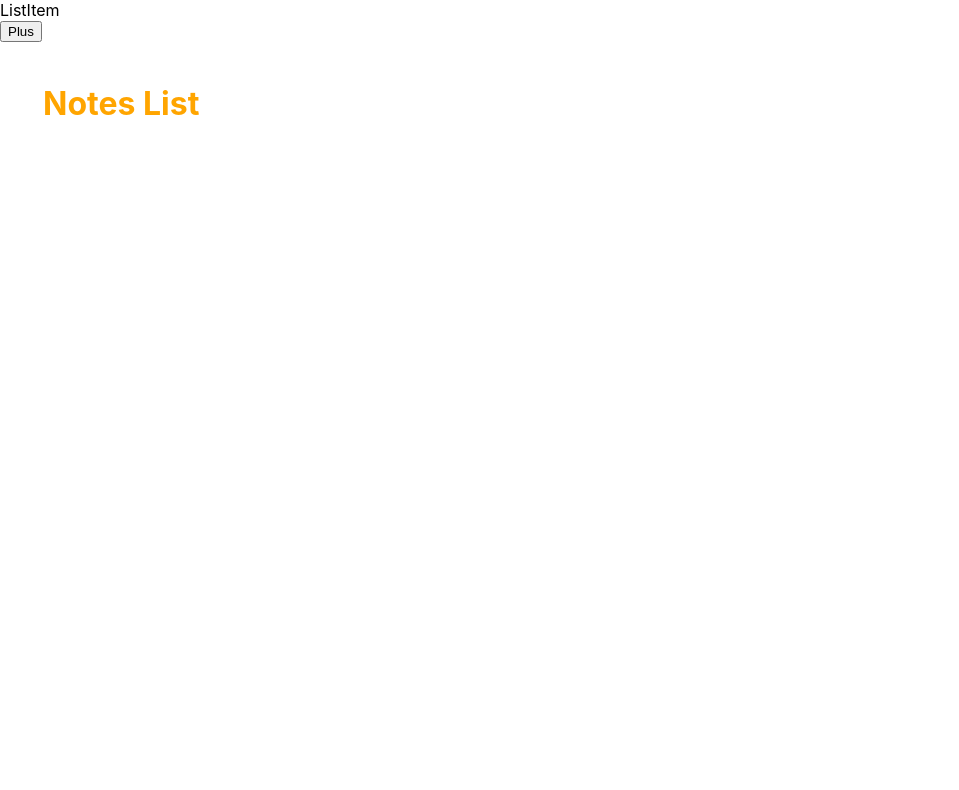
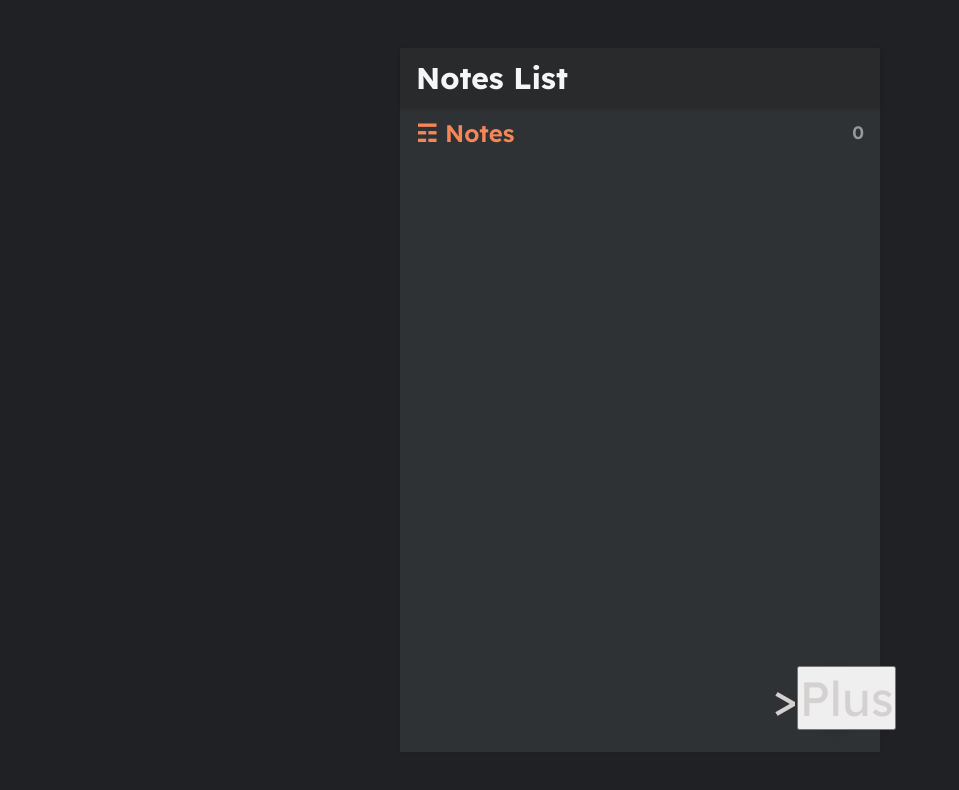
Before and after one commit to BushraMateen/notesapp, a React (Create React App) app: page / in a window 1280 px wide. Shown: the top 790 px of the page, without its empty margins (0-959 px from the left). Built offline with nearby package versions, Linux system fonts and the light colour scheme.

Commit message:
css styling

```diff
--- a/src/App.css
+++ b/src/App.css
@@ -1,38 +1,249 @@
-.App {
+@import url('https://fonts.googleapis.com/css2?family=Lexend:wght@400;600;700&display=swap');
+
+
+
+:root {
+  --color-main: #f68657;
+  --color-text: #383a3f;
+  --color-dark: #1f2124;
+  --color-gray: #677;
+  --color-bg: #f3f6f9;
+  --color-light: #acb4bd;
+  --color-lighter: #f9f9f9;
+  --color-white: #fff;
+  --color-border:#e0e3e6;
+}
+
+.dark {
+  --color-main: #f68657;
+  --color-text: #d6d1d1;
+  --color-dark: #f5f6f7;
+  --color-gray: #999;
+  --color-bg: #1f2124;
+  --color-lighter: #292a2c;
+  --color-white: #2e3235;
+  --color-border:#252629;
+}
+
+/* BASE STYLES */
+
+
+*{
+  margin: 0;
+  padding: 0;
+  box-sizing: border-box;
+  font-family: 'Lexend', sans-serif;
+  color: inherit;
+  font-size: inherit;
+  scroll-behavior: smooth;
+}
+
+
+body{
+  line-height: 1.8em;
+  font-weight: 400;
+  font-size: 16px;
+}
+
+a {
+  text-decoration: none;
+}
+
+/* APP STYLES */
+
+
+.container {
+  width: 100%;
+  height: 100vh;
+  color: var(--color-text);
+  background-color: var(--color-bg);
+  display: flex;
+  align-items: center;
+}
+
+
+.app {
+  width: 100%;
+  max-width: 480px;
+  height: 88vh;
+  margin: 0 auto;
+  background-color: var(--color-white);
+  box-shadow: 1px 1px 6px rgba(0, 0, 0, 0.05);
+  position: relative;
+}
+
+
+.app-header {
+  display: flex;
+  align-items: center;
+  padding: 16px;
+  justify-content: space-between;
+  background-color: var(--color-lighter);
+  box-shadow: 0px 1px 3px rgba(0, 0, 0, 0.1);
+}
+
+.app-header h1 {
+  font-size: 30px;
+  color: var(--color-dark);
+  font-weight: 800;
   text-align: center;
 }
 
-.App-logo {
-  height: 40vmin;
-  pointer-events: none;
+.app-header button {
+  border: 0;
+  background: transparent;
+  cursor: pointer;
 }
 
-@media (prefers-reduced-motion: no-preference) {
-  .App-logo {
-    animation: App-logo-spin infinite 20s linear;
-  }
+.app-header button > svg {
+  fill: var(--color-dark);
+  height: 25px;
+  width: 25px;
+  object-fit: cover;
 }
 
-.App-header {
-  background-color: #282c34;
-  min-height: 100vh;
+.app-body {
+  padding: 16px;
+}
+
+
+/* NOTES STYLES */
+
+.notes-header {
   display: flex;
-  flex-direction: column;
+  align-items: center;
+  justify-content: space-between;
+  padding: 10px 16px;
+}
+
+.notes-title,
+.notes-count {
+  color: var(--color-main);
+  font-size: 24px;
+  font-weight: 600;
+}
+
+.notes-count {
+  font-size: 18px;
+  color: var(--color-gray);
+}
+
+
+.notes-list {
+  padding: 0;
+  margin: 16px 0;
+  height: 70vh;
+  overflow-y: auto;
+  scrollbar-width: none; /* Firefox */
+}
+
+.notes-list::-webkit-scrollbar {
+  display: none;
+}
+
+.notes-list-item {
+  border-bottom: 1px solid  var(--color-border);
+  margin-bottom: 12px;
+  padding: 8px 16px;
+  transition: all 0.2s ease-in-out;
+}
+
+.notes-list-item:hover {
+  background-color: var(--color-bg);
+  cursor: pointer;
+}
+
+.notes-list-item h3,
+.notes-list-item p span {
+  font-weight: 600;
+}
+
+
+.notes-list-item p span {
+  color: var(--color-gray);
+  display: inline-block;
+  margin-right: 8px;
+}
+
+.notes-list-item p {
+  font-size: 14px;
+  color: var(--color-light);
+}
+
+.floating-button {
+  font-size: 48px;
+  position: absolute;
+  bottom: 24px;
+  right: 16px;
+  background: var(--color-main);
+  border: none;
+  width: 60px;
+  height: 60px;
+  border-radius: 50%;
+  display: flex;
   align-items: center;
   justify-content: center;
-  font-size: calc(10px + 2vmin);
-  color: white;
+  cursor: pointer;
+  box-shadow: 1px 1px 10px rgba(0, 0, 0, 0.2);
 }
 
-.App-link {
-  color: #61dafb;
+
+.floating-button > svg {
+  fill: var(--color-bg);
 }
 
-@keyframes App-logo-spin {
-  from {
-    transform: rotate(0deg);
-  }
-  to {
-    transform: rotate(360deg);
-  }
+
+
+/*==============================
+=>  Note Styles
+================================*/
+
+.note-header {
+  display: flex;
+  align-items: center;
+  justify-content: space-between;
+  color: var(--color-main);
+  padding: 10px;
 }
+
+.note-header h3 {
+  display: flex;
+  align-items: center;
+  font-size: 24px;
+  cursor: pointer;
+}
+
+.note-header h3 svg {
+  fill: var(--color-main);
+  width: 20px;
+  margin-right: 8px;
+}
+
+.note-header button {
+  border: none;
+  outline: none;
+  font-weight: 600;
+  background-color: transparent;
+  font-size: 18px;
+  cursor: pointer;
+}
+
+.note textarea {
+  background-color: var(--color-white);
+  border: none;
+  padding: 16px 12px;
+  width: 100%;
+  height: 70vh;
+  resize: none;
+  scrollbar-width: none; /* Firefox */
+}
+
+.note textarea:active,
+.note textarea:focus {
+  outline: none;
+  border: none;
+}
+
+.note textarea::-webkit-scrollbar {
+  display: none;
+}
--- a/src/App.js
+++ b/src/App.js
@@ -4,7 +4,8 @@
 import { BrowserRouter as Router, Route, Link, Routes } from "react-router-dom";
 import Note from './Pages/Note';
 import {useState} from 'react';
-import ListItem from './Components/ListItem';
+
+import Header from './Components/Header';
 
 function App() {
 
@@ -15,17 +16,18 @@
   }
   return(
     <Router>
+       <div className="container dark">
+        <div className="app">
+      <Header />
       <Routes>
-      <Route path="/" element={<Notes />}></Route>
+      <Route path="/" element={<Notes notes = {noteList} />}></Route>
       <Route path="/note/:id" element={<Note updateParentCounter={updateMyCounter} />}></Route>
 
       </Routes>
-      {noteList.map((e,index)=>{
-       return (
-         <p key={index}>{e}</p>
-     );})}
+      </div>
+      </div>
+    </Router>
 
-    </Router>
   );
 }
 
--- a/src/Components/Addbutton.js
+++ b/src/Components/Addbutton.js
@@ -4,7 +4,7 @@
 export default function Addbutton() {
 
   return (
-    <Link to="/note/new"><button type="button">
+    <Link to="/note/new" className="floating-button">><button type="button">
     Plus
 </button></Link>
 
--- a/src/Components/Header.js
+++ b/src/Components/Header.js
@@ -3,7 +3,7 @@
 
 export default function Header() {
   return (
-      <div className='header'>
+      <div className='app-header'>
           <h1> Notes List</h1>
         </div>
 
--- a/src/Components/ListItem.js
+++ b/src/Components/ListItem.js
@@ -1,7 +1,53 @@
 import React from 'react'
+import { Link } from 'react-router-dom'
 
-export default function ListItem() {
-  return (
-    <div>ListItem</div>
-  )
+export default function ListItem({note}) {
+
+
+
+  let getTime = (note) => {
+    return   new Date().toLocaleString();
 }
+
+  let getTitle = (note) => {
+   // console.log(note);
+    const title =note.body.split('\n')[0]
+    //console.log('title:',title);
+    //console.log("lenght:",title.length)
+    if(title.length > 45) {
+    //  console.log('slice:',title.slice(0,45))
+      return title.slice(0,45)
+
+    }
+    return title
+  }
+
+  let getContent = (note) => {
+    let title = getTitle(note)
+    console.log("title:",title)
+    let content = note.body.replaceAll('\n', '')
+    console.log("content:",content)
+    content = content.replaceAll(title, '')
+    //console.log("content2:",content)
+    if (content.length > 45) {
+      return content.slice(0,45) + '...'
+    }
+    else{
+      return content
+
+    }
+  }
+    return(
+      <>
+         <h3>{getTitle(note)}</h3>
+         {/* <p>{note}</p> */}
+         <p><span>{getTime(note)}</span>{getContent(note)}</p>
+      </>
+
+    )
+
+  }
+
+
+
+// // <Link>  to={`/note/${id}`}>
--- a/src/Pages/Note.js
+++ b/src/Pages/Note.js
@@ -4,33 +4,44 @@
 
 export default function Note(props) {
 
-  let [note,setNote]=useState()
+  let [note,setNote]=useState({})
 
 
-  let handleChange = (event) => {
-    setNote( event.target.value);
-
+  let handleChange = (e) => {
+    //setNote(event.target.value);
+    setNote({ ...note, 'body': e.target.value });
   }
    let handleClick = () => {
+     //setNote({...note,'updated': new Date()})
+
+     setNote(prevState => ({
+       note: {
+         ...prevState.note,
+         updated: new Date()
+       }
+     }))
      props.updateParentCounter(note);
+     setNote('');
    }
 
 
   return (
-   <div>
+    <div className="note">
+      <div className="note-header">
+        <h3>
      <Link to="/"><button type="button">
-    Back
-</button></Link>
+          Back
+      </button>
+      </Link>
+      </h3>
      <Link to="/"><button onClick={handleClick}type="button">
-    Done
-</button></Link>
+          Done
+      </button>
+      </Link>
+      </div>
      <textarea name="body"
           onChange={handleChange}
-          value={note}/>
-
-
+          value={note.body}/>
    </div>
-
-
   )
 }
--- a/src/Pages/Notes.js
+++ b/src/Pages/Notes.js
@@ -1,20 +1,28 @@
 import React from 'react'
-import Header from '../Components/Header'
+
 import ListItem from '../Components/ListItem'
 import AddButton from '../Components/AddButton'
 
 
 
-export default function Notes() {
+export default function Notes({notes}) {
+  return (
+    <div className="notes">
+    <div className="notes-header">
+        <h2 className="notes-title">&#9782; Notes</h2>
+        <p className="notes-count">{notes.length}</p>
+    </div>
+
+
+    <div className="notes-list">
+
+    {notes.map((note,index)=>(
+      <ListItem key={index} note={note}></ListItem>
+      ))}
+    </div>
 
 
 
-
-  return (
-    <div>
-
-    <Header />
-    <ListItem />
     <AddButton />
     </div>
   )
```
